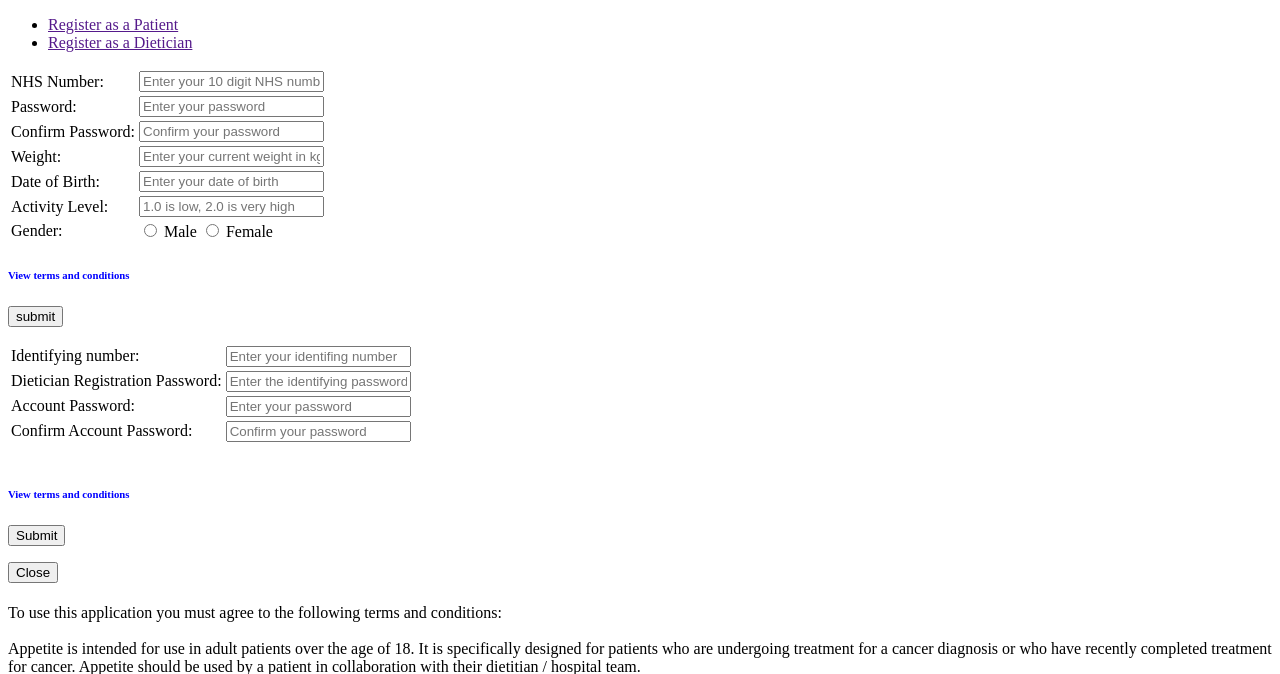
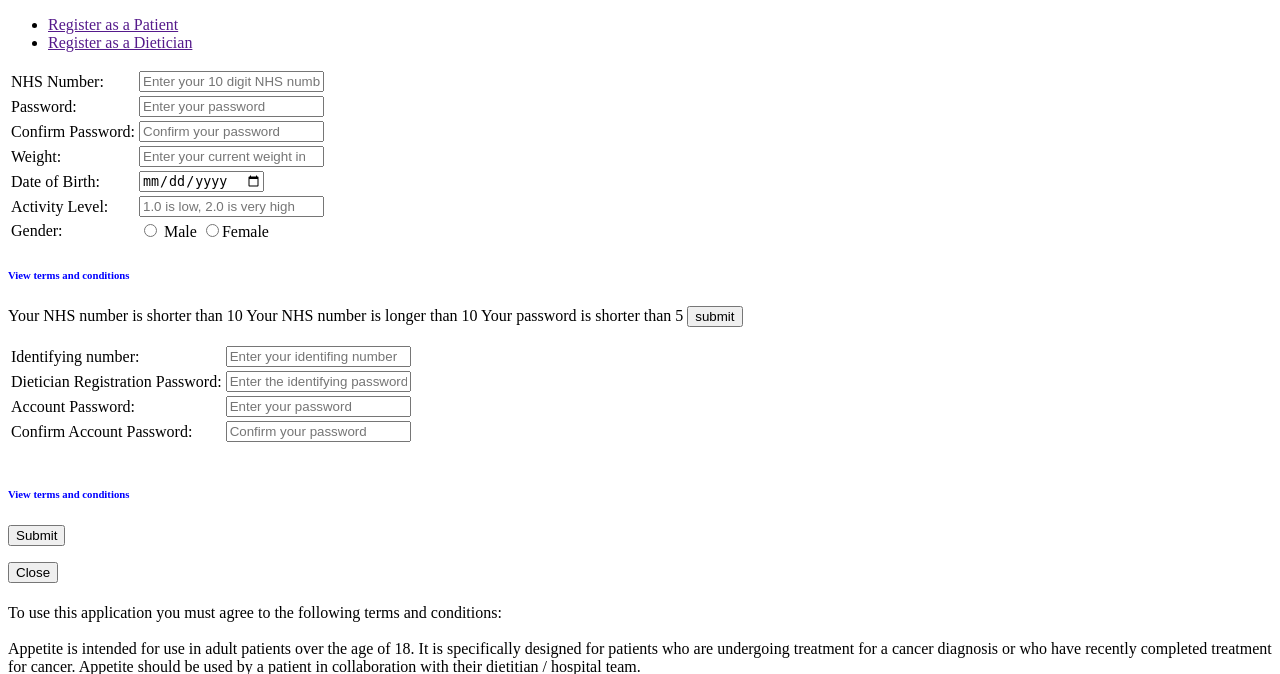
Before and after one commit to pejhmon/APPetite-1, a PHP site: page /app/components/register/registerView.html in a window 1280 px wide. Shown: the part 26-700 px from the top of the page. Run offline with PHP 8.4, Linux system fonts and the light colour scheme.

Commit message:
Registration for patient working

```diff
--- a/app/components/register/registerView.html
+++ b/app/components/register/registerView.html
@@ -42,56 +42,59 @@
 
 			<div class="tab-content tab-panel">
 				<div role="tabpanel" ng-show="ctrl.isSet('patient')" id="patient-pane">
-				<form ng-submit="ctrl.submit()" name="registrationForm">
+				<form ng-submit="ctrl.submit()" name="registerForm">
 				<div class="panel panel-default element-margin">
 						<div class="panel-body tab-panel">
 
 							<table class="register-table">
 								<tr>
+
 									<td align="left"><label>NHS Number:</label></td>
-									<td><input ng-model="ctrl.user.username" class="form-control" type="text" placeholder="Enter your 10 digit NHS number"></td>
-									<td><i class="glyphicon glyphicon-question-sign blue"></i></td>
+									<td><input ng-model="ctrl.user.nhsno" name ="nhsno" class="form-control" type="text" placeholder="Enter your 10 digit NHS number" required ng-minlength="10" ng-maxlength = "10"></td>
+
 								</tr>
+
 								<tr>
 									<td align="left"><label>Password:</label></td>
-									<td><input ng-model="ctrl.user.password0" class="form-control" type="text" placeholder="Enter your password"></td>
-									<td><i class="glyphicon glyphicon-question-sign blue"></i></td>
+									<td><input ng-model="ctrl.user.password0" name="password0" class="form-control" type="password" placeholder="Enter your password" required ng-minlength="5"></td>
 								</tr>
 								<tr>
 				                    <td align="left"><label>Confirm Password:</label></td>
-									<td><input ng-model="ctrl.user.password1" class="form-control" type="text" placeholder="Confirm your password"></td>
-									<td><i class="glyphicon glyphicon-question-sign blue"></i></td>
+									<td><input ng-model="ctrl.user.password1" class="form-control" type="password" placeholder="Confirm your password" required></td>
+
 								</tr>
 								<tr>
 				                    <td align="left"><label>Weight:</label></td>
-									<td><input ng-model="ctrl.user.weight" class="form-control" type="text" placeholder="Enter your current weight in kg"></td>
-									<td><i class="glyphicon glyphicon-question-sign blue"></i></td>
+									<td><input ng-model="ctrl.user.weight" class="form-control" type="number" placeholder="Enter your current weight in kg" required></td>
+
 								</tr>
 								<tr>
 				                    <td align="left"><label>Date of Birth:</label></td>
-									<td><input ng-model="ctrl.user.dob" class="form-control" type="text" placeholder="Enter your date of birth"></td>
-									<td><i class="glyphicon glyphicon-question-sign blue"></i></td>
+									<td><input ng-model="ctrl.user.dob" class="form-control" type="date" placeholder="Enter your date of birth" required></td>
+
 								</tr>
 				                <tr>
 				                    <td align="left"><label>Activity Level:</label></td>
-									<td><input ng-model="ctrl.user.activity" class="form-control" type="text" placeholder="1.0 is low, 2.0 is very high"></td>
-									<td><i class="glyphicon glyphicon-question-sign blue"></i></td>
+									<td><input ng-model="ctrl.user.activity" class="form-control" type="number" placeholder="1.0 is low, 2.0 is very high" required></td>
+
 								</tr>
 								<tr>
 									<td align="left"><label for="gender">Gender:</label></td>
-									<td align="left"><input class="radio_buttons optional"
-										id="user_basic_sex_male" name="user_basic[sex]" type="radio"
-										value="Male"> Male <input
-										class="radio_buttons optional" id="user_basic_sex_female"
-										name="user_basic[sex]" type="radio" value="Female">
-										Female</td>
+									<td align="left" required>
+                                        <input type="radio" value="male" ng-model="ctrl.user.gender"> Male
+                                        <input type="radio" value="female" ng-model="ctrl.user.gender">Female
+                                    </td>
 								</tr>
 
 							</table>
-		                  <h6><a style="color:blue" id="TC" >View terms and conditions</a></h6> <!-- class="btn btn-lg btn-success btn-block" -->
+		                  <h6><a style="color:blue" id="TC" ng-click="ctrl.setTab('terms')">View terms and conditions</a></h6>
 						</div>
 					</div>
+                    <span ng-show="registerForm.nhsno.$error.minlength" class="form-control error"> Your NHS number is shorter than 10</span>
+                    <span ng-show="registerForm.nhsno.$error.maxlength" class="form-control error"> Your NHS number is longer than 10</span>
+                    <span ng-show="registerForm.password0.$error.minlength" class="form-control error"> Your password is shorter than 5</span>
 			     <input class="btn btn-lg btn-success btn-block"  type = "submit" value = "submit" ng-disabled="registerForm.$invalid">
+
 			</form>
 
 				</div>
--- a/assets/css/standardPage.css
+++ b/assets/css/standardPage.css
@@ -3,6 +3,10 @@
 	position: relative;
 	background-color:#eee;
 
+}
+.error{
+    color:red;
+    text-align:center;
 }
 .active{
     background-color:white;
```
